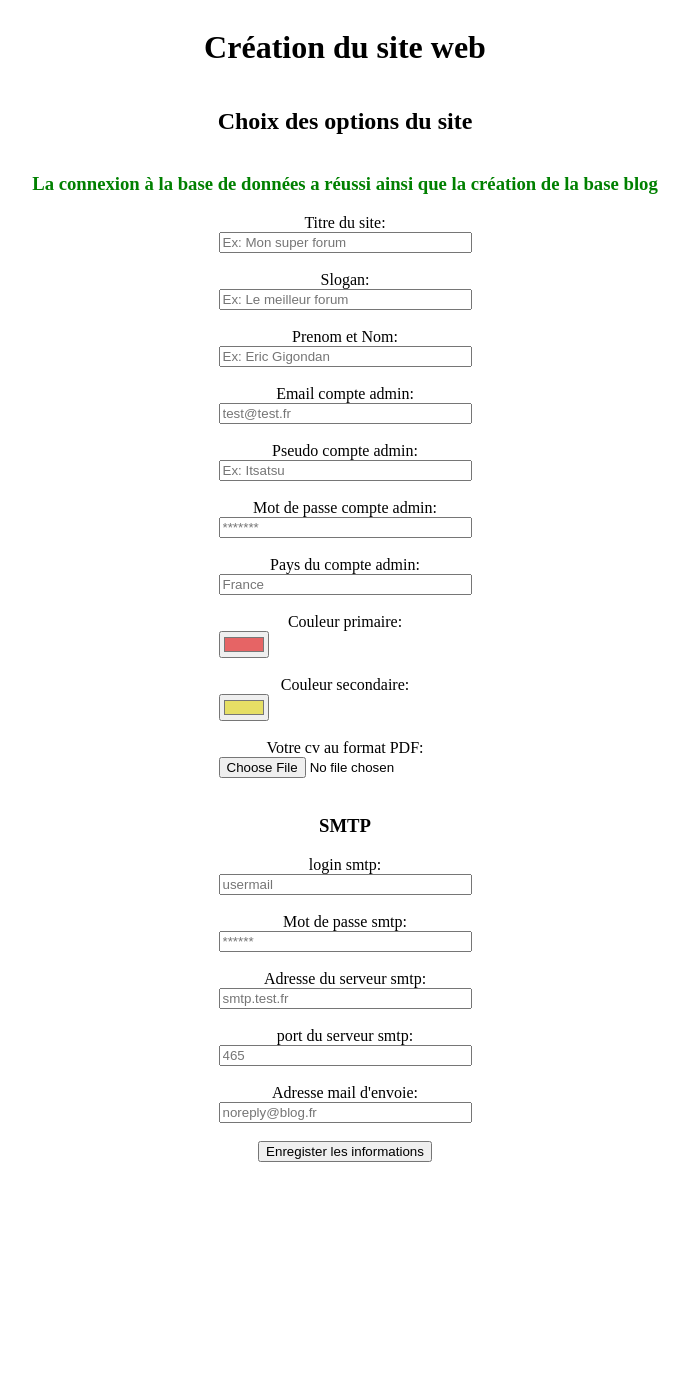
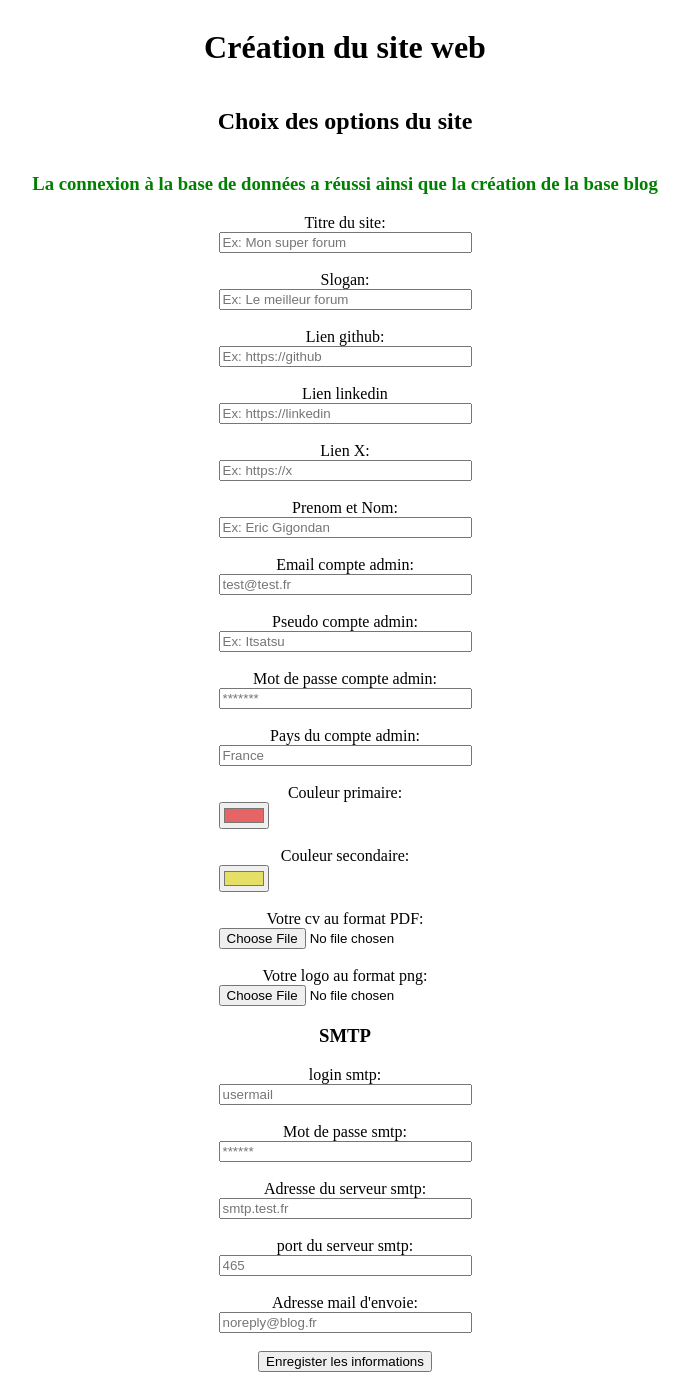
Before and after one commit to Itsatsu/blog, a PHP site: page /setup2.php in a window 1280 px wide. Shown: the whole page, without its empty margins (295-984 px from the left). Before the commit the page ends 1162 px from the top, so only its background shows below. Run offline with PHP 8.4, Linux system fonts and the light colour scheme.

Commit message:
update setup

```diff
--- a/setup2.php
+++ b/setup2.php
@@ -1,6 +1,9 @@
 <?php
 require_once "vendor/autoload.php";
 
+use Entity\Configuration;
+use Repository\ConfigurationRepository;
+use Repository\RoleRepository;
 use Repository\UserRepository;
 use Symfony\Component\Dotenv\Dotenv;
 use Entity\User;
@@ -17,34 +20,36 @@ if (isset($_POST['submit'])) {
 
     $admin = new User($_POST['email'], $_POST['password'], $_POST['pseudo'], $_POST['country']);
     $database = new Database();
-    $userRepository = new UserRepository();
-    $userRepository->create($admin);
     $sql = "INSERT INTO `role` (`name`) VALUES ('admin')";
     $stmt = $pdo->prepare($sql);
     $stmt->execute();
     $sql = "INSERT INTO `role` (`name`) VALUES ('user')";
     $stmt = $pdo->prepare($sql);
     $stmt->execute();
-    $sql = "INSERT INTO `role_has_user` (`role_id`,`user_id`) VALUES ('1','1')";
-    $stmt = $pdo->prepare($sql);
-    $stmt->execute();
+    $userRepository = new UserRepository();
+    $userRepository->create($admin);
+    $userRepository->update($admin);
+
+    $roleRepository = new RoleRepository();
+    $roleAdmin = $roleRepository->findIdByName('admin');
+    $role = $roleRepository->findById($roleAdmin);
+    $userRepository->updateRole($admin, $role);
+
     $primary_color = $_POST['color_primary'];
     $secondary_color = $_POST['color_secondary'];
-    $cv_tmp = $_FILES['cv']['tmp_name'];
-    $cv_content = file_get_contents($cv_tmp);
+    $cv = $_FILES['cv'];
+    $profil = $_FILES['profil'];
+    move_uploaded_file($cv['tmp_name'], "public/assets/uploads/" . "cv.pdf");
+    $fileName = $cv['name'];
+    $path = "public/assets/uploads/cv.pdf";
+    move_uploaded_file($profil['tmp_name'], "public/assets/uploads/" . "profil.png");
 
-    $sql = "INSERT INTO `configuration` (`title`, `fullname`, `slogan`, `color_primary`, `color_secondary`, `cv`) VALUES (:title, :fullname, :slogan, :color1, :color2, :cv)";
-    $stmt = $pdo->prepare($sql);
-    $stmt->bindParam(":title", $_POST['title']);
-    $stmt->bindParam(":fullname", $_POST['fullname']);
-    $stmt->bindParam(":slogan", $_POST['slogan']);
-    $stmt->bindParam(":color1", $primary_color);
-    $stmt->bindParam(":color2", $secondary_color);
-    $stmt->bindParam(":cv", $cv_content, PDO::PARAM_LOB);
-    $stmt->execute();
+    $configRepository = new ConfigurationRepository();
+    $configuration = new Configuration($_POST['fullname'],$_POST['title'],$_POST['slogan'],$primary_color,$secondary_color,$_POST['github'],$_POST['linkedin'],$_POST['x'],$fileName,$path);
+    $configRepository->create($configuration);
 
-    $filename = ".env";
-    $file = fopen($filename, "a");
+    $env = ".env";
+    $file = fopen($env, "a");
     fwrite($file, "MAILER_DSN=smtp:".$_POST['smtpLogin'].":".$_POST['smtpPassword']."@".$_POST['smtpUrl'].":".$_POST['smtpPort']."\n");
     fwrite($file, "MAILER_LOGIN=".$_POST['smtpLogin']."\n");
     fwrite($file, "MAILER_PASSWORD=".$_POST['smtpPassword']."\n");
@@ -53,9 +58,9 @@ if (isset($_POST['submit'])) {
     fwrite($file, "MAILER_FROM=".$_POST['smtpAdresseMail']."\n");
     fclose($file);
 
-    unlink($setup);
-    unlink('setup.php');
-    unlink('installation.sql');
+    //unlink($setup);
+    //unlink('setup.php');
+    //unlink('installation.sql');
     header('Location:/');
 }
 
@@ -81,6 +86,18 @@ if (isset($_POST['submit'])) {
     <div style="display: flex; flex-direction: column;">
         <label for="slogan">Slogan: </label>
         <input type="text" name="slogan" id="slogan" placeholder="Ex: Le meilleur forum" required><br>
+    </div>
+    <div style="display: flex; flex-direction: column;">
+        <label for="github">Lien github: </label>
+        <input type="text" name="github" id="github"  placeholder="Ex: https://github" ><br>
+    </div>
+    <div style="display: flex; flex-direction: column;">
+        <label for="fullname">Lien linkedin</label>
+        <input type="text" name="linkedin" id="linkedin"  placeholder="Ex: https://linkedin"><br>
+    </div>
+    <div style="display: flex; flex-direction: column;">
+        <label for="fullname">Lien X: </label>
+        <input type="text" name="x" id="x"  placeholder="Ex: https://x" ><br>
     </div>
     <div style="display: flex; flex-direction: column;">
         <label for="fullname">Prenom et Nom: </label>
@@ -115,6 +132,11 @@ if (isset($_POST['submit'])) {
         <label for="cv">Votre cv au format PDF: </label>
         <input type="file" id="cv" name="cv" accept="application/pdf" required><br>
     </div>
+    <div style="display: flex; flex-direction: column;">
+        <label for="cv">Votre logo au format png: </label>
+        <input type="file" id="profil" name="profil" accept=" image/png" required>
+    </div>
+
     <h3>SMTP</h3>
     <div style="display: flex; flex-direction: column;">
         <label for="smtpLogin">login smtp:</label>
--- a/src/repository/ConfigurationRepository.php
+++ b/src/repository/ConfigurationRepository.php
@@ -18,7 +18,7 @@ class ConfigurationRepository
     public function create(Configuration $configuration)
     {
         $stmt = $this->pdo->prepare('INSERT INTO configuration (fullname, title, slogan, color_primary, color_secondary, github, linkedin, x, path, file_name)
-                                            VALUES (:fullname, :title, :slogan, :color_primary, :color_secondary, :github, :linkedin, :x :path, :filename)');
+                                            VALUES (:fullname, :title, :slogan, :color_primary, :color_secondary, :github, :linkedin, :x ,:path, :filename)');
           $params = [
             ':fullname' => $configuration->getFullname(),
             ':title' => $configuration->getTitle(),
```
Also changed, not shown: setup.php (+4 -4 lines), src/repository/UserRepository.php (+7 -5 lines).
